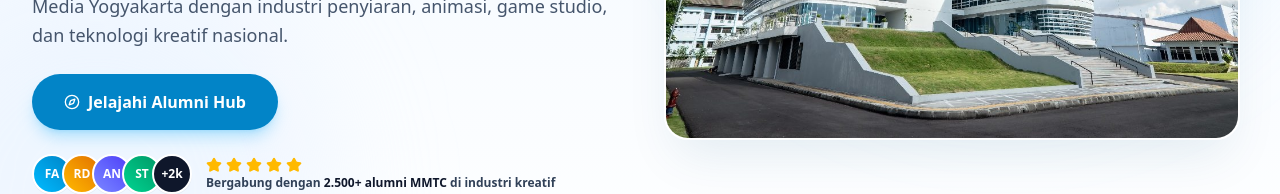
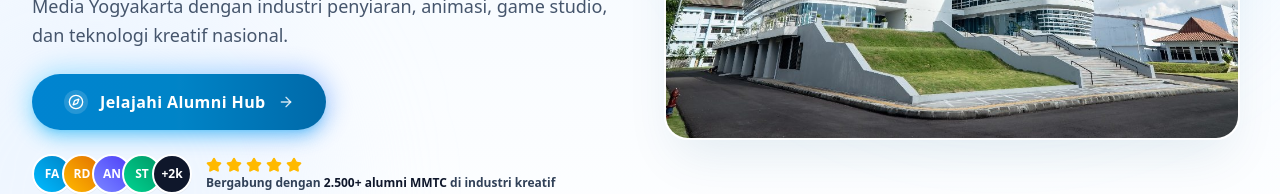
Before and after one commit to farhanditof-max/WebsiteAlumniSTMM, a Next.js app: page / in a window 1280 px wide. Shown: the part 444-638 px from the top of the page. Built offline with nearby package versions, Linux system fonts and the light colour scheme; no server answers.

Commit message:
feat(ui): add interactive micro-animations to Jelajahi Alumni Hub button

```diff
--- a/src/app/globals.css
+++ b/src/app/globals.css
@@ -57,6 +57,19 @@ h1, h2, h3, h4, h5, h6, .font-heading {
   animation: fadeIn 0.25s cubic-bezier(0.16, 1, 0.3, 1) forwards;
 }
 
+@keyframes shimmer {
+  0% {
+    transform: translateX(-200%) skewX(-20deg);
+  }
+  35%, 100% {
+    transform: translateX(300%) skewX(-20deg);
+  }
+}
+
+.animate-shimmer {
+  animation: shimmer 3.2s infinite cubic-bezier(0.4, 0, 0.2, 1);
+}
+
 /* Glassmorphism utility */
 .glass-header {
   background: rgba(255, 255, 255, 0.92);
--- a/src/app/page.tsx
+++ b/src/app/page.tsx
@@ -81,13 +81,32 @@ export default function HomePage() {
 
                 {/* Action Buttons (Pill Shapes) */}
                 <div className="pt-6 flex flex-col sm:flex-row items-stretch sm:items-center gap-3.5">
-                  <Link
-                    href="/feed"
-                    className="inline-flex items-center justify-center gap-2 px-8 py-4 rounded-full bg-[#0284c7] hover:bg-[#0369a1] text-white font-bold text-sm sm:text-base shadow-lg shadow-sky-500/25 transition-all duration-200 active:scale-[0.98]"
-                  >
-                    <Compass className="w-4 h-4 text-white" />
-                    Jelajahi Alumni Hub
-                  </Link>
+                  <div className="relative inline-flex group">
+                    {/* Ambient Glow Aura on Hover */}
+                    <div className="absolute -inset-1 rounded-full bg-gradient-to-r from-sky-400 to-blue-600 opacity-30 group-hover:opacity-75 blur-md transition-all duration-500 group-hover:duration-200" />
+
+                    <Link
+                      href="/feed"
+                      className="relative inline-flex items-center justify-center gap-3 px-8 py-4 rounded-full bg-gradient-to-r from-sky-600 via-[#0284c7] to-sky-700 text-white font-bold text-sm sm:text-base shadow-lg shadow-sky-500/30 group-hover:shadow-sky-500/50 group-hover:-translate-y-0.5 active:translate-y-0 active:scale-[0.98] transition-all duration-300 overflow-hidden"
+                    >
+                      {/* Shimmer Light Beam Effect */}
+                      <span
+                        aria-hidden="true"
+                        className="absolute inset-0 w-1/2 h-full bg-gradient-to-r from-transparent via-white/25 to-transparent pointer-events-none animate-shimmer"
+                      />
+
+                      {/* Interactive Rotating Compass Badge */}
+                      <span className="w-6 h-6 rounded-full bg-white/15 group-hover:bg-white/25 flex items-center justify-center transition-all duration-300">
+                        <Compass className="w-4 h-4 text-white transition-transform duration-700 ease-out group-hover:rotate-[360deg]" />
+                      </span>
+
+                      {/* Label */}
+                      <span className="tracking-wide">Jelajahi Alumni Hub</span>
+
+                      {/* Smooth Sliding Arrow */}
+                      <ArrowRight className="w-4 h-4 text-white/80 group-hover:text-white transition-transform duration-300 ease-out group-hover:translate-x-1" />
+                    </Link>
+                  </div>
                 </div>
 
                 {/* Social Proof Strip with Avatars & Stars */}
```
